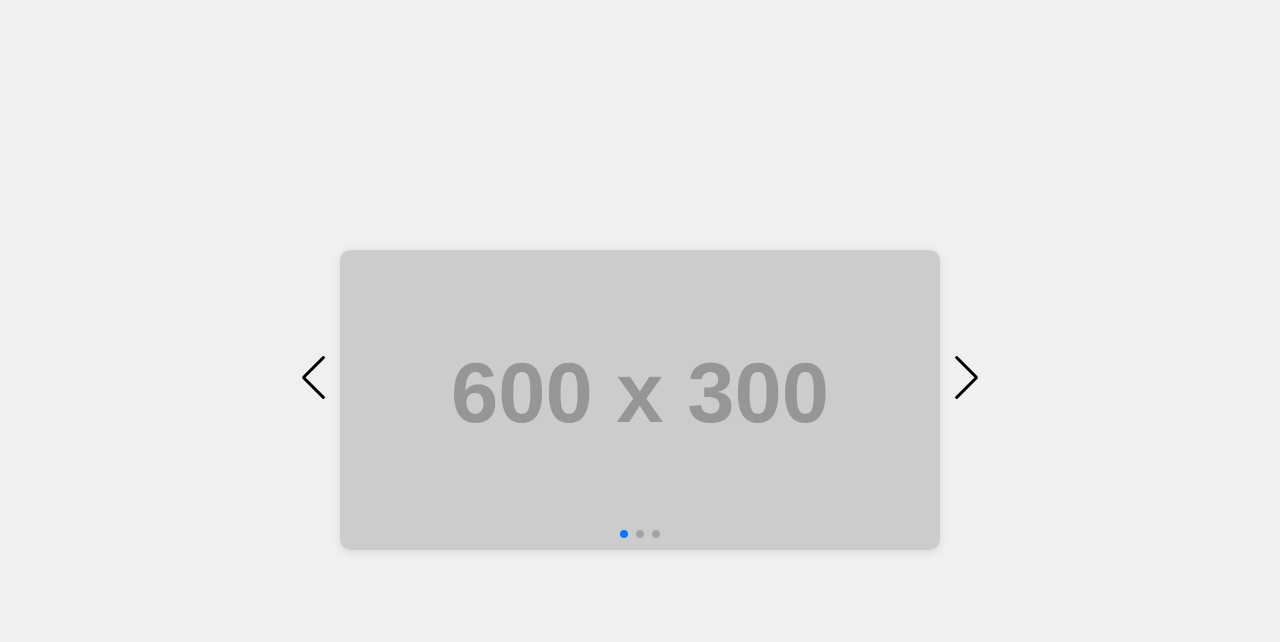
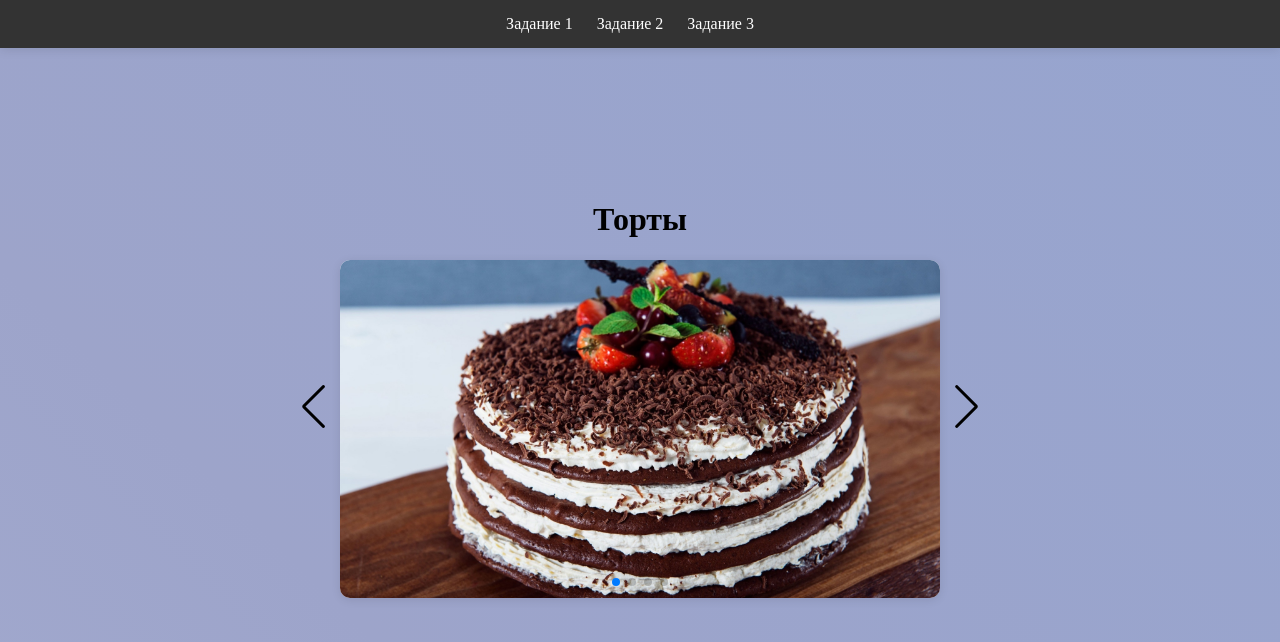
Before and after one commit to Dannke/-------JS---Git, a plain HTML site: page Task 2/index.htm in a window 1280 px wide. Drawn offline with nearby package versions, Linux system fonts and the light colour scheme; placeholder pictures from the web are drawn by us.

Commit message:
new file:   Task 2/assets/image1.jpg 	new file:   Task 2/assets/image2.jpeg 	new file:   Task 2/assets/image3.jpg 	new file:   Task 2/assets/image4.jpg 	new file:   Task 2/background.css 	modified:   Task 2/index.htm 	modified:   Task 2/style.css

```diff
--- /dev/null
+++ b/Task 2/background.css
@@ -0,0 +1,18 @@
+/* Анимированный фон с плавно меняющимися градиентами */
+@keyframes gradientBackground {
+  0% {
+      background-position: 0% 50%;
+  }
+  50% {
+      background-position: 100% 50%;
+  }
+  100% {
+      background-position: 0% 50%;
+  }
+}
+
+body {
+  background: linear-gradient(45deg, #ffffff, #b2bcdd, #9da4ca, #90a5d4);
+  background-size: 400% 400%;
+  animation: gradientBackground 10s ease infinite;
+}
--- a/Task 2/index.htm
+++ b/Task 2/index.htm
@@ -3,25 +3,38 @@
     <head>
         <meta charset="UTF-8">
         <meta name="viewport" content="width=device-width, initial-scale=1.0">
-    <title>Compact Image Slider</title>
-    <!-- Подключение стилей Swiper и нашего CSS -->
+        <title>Compact Image Slider - Торты</title>
+        <!-- Подключение стилей Swiper, нашего основного CSS и CSS для фона -->
         <link rel="stylesheet" href="https://unpkg.com/swiper/swiper-bundle.min.css">
         <link rel="stylesheet" href="style.css">
+        <link rel="stylesheet" href="background.css"> <!-- Подключаем CSS для анимации фона -->
     </head>
 <body>
+    <nav class="navbar">
+        <ul>
+            <li><a href="#task1">Задание 1</a></li>
+            <li><a href="#task2">Задание 2</a></li>
+            <li><a href="#task3">Задание 3</a></li>
+        </ul>
+    </nav>
+
+    <h1 class="slider-title">Торты</h1>
 
     <!-- Контейнер слайдера -->
     <div class="swiper-container">
         <div class="swiper-wrapper">
             <!-- Слайды с изображениями -->
             <div class="swiper-slide">
-                <img src="https://via.placeholder.com/600x300?text=Slide+1" alt="Slide 1">
+                <img src="assets/image1.jpg" alt="Slide 1">
             </div>
             <div class="swiper-slide">
-                <img src="https://via.placeholder.com/600x300?text=Slide+2" alt="Slide 2">
+                <img src="assets/image2.jpeg" alt="Slide 2">
             </div>
             <div class="swiper-slide">
-                <img src="https://via.placeholder.com/600x300?text=Slide+3" alt="Slide 3">
+                <img src="assets/image3.jpg" alt="Slide 3">
+            </div>
+            <div class="swiper-slide">
+                <img src="assets/image4.jpg" alt="Slide 4">
             </div>
         </div>
 
--- a/Task 2/style.css
+++ b/Task 2/style.css
@@ -9,15 +9,49 @@ html, body {
 /* Центрирование контейнера */
 body {
     display: flex;
-    justify-content: center;
+    flex-direction: column;
     align-items: center;
+    padding-top: 180px; /* Отступ под навигационную панель */
+}
+
+/* Навигационная панель */
+.navbar {
+    position: fixed;
+    top: 0;
+    width: 100%;
+    background-color: #333;
+    color: white;
+    padding: 15px 0;
+    box-shadow: 0 2px 10px rgba(0, 0, 0, 0.1);
+    text-align: center;
+}
+
+.navbar ul {
+    list-style: none;
+    margin: 0;
+    padding: 0;
+}
+
+.navbar ul li {
+    display: inline-block;
+    margin-right: 20px;
+}
+
+.navbar ul li a {
+    color: white;
+    text-decoration: none;
+    font-size: 16px;
+}
+
+.navbar ul li a:hover {
+    text-decoration: underline;
 }
 
 /* Компактный слайдер */
 .swiper-container {
-    width: 60%;
+    width: auto;
     max-width: 600px;
-    height: 300px;
+    height: 338px;
     position: relative; /* Для позиционирования стрелок */
 }
 
@@ -44,7 +78,7 @@ body {
 .swiper-slide img {
     width: 100%;
     height: 100%;
-    object-fit: cover;
+    object-fit: contain;
 }
 
 /* Перемещение стрелок ближе к слайду и вынос их за границы */
```
Also changed, not shown: Task 2/assets/image1.jpg (added), Task 2/assets/image2.jpeg (added), Task 2/assets/image3.jpg (added), Task 2/assets/image4.jpg (added). Lines whose indentation alone changed are shown as unchanged.
